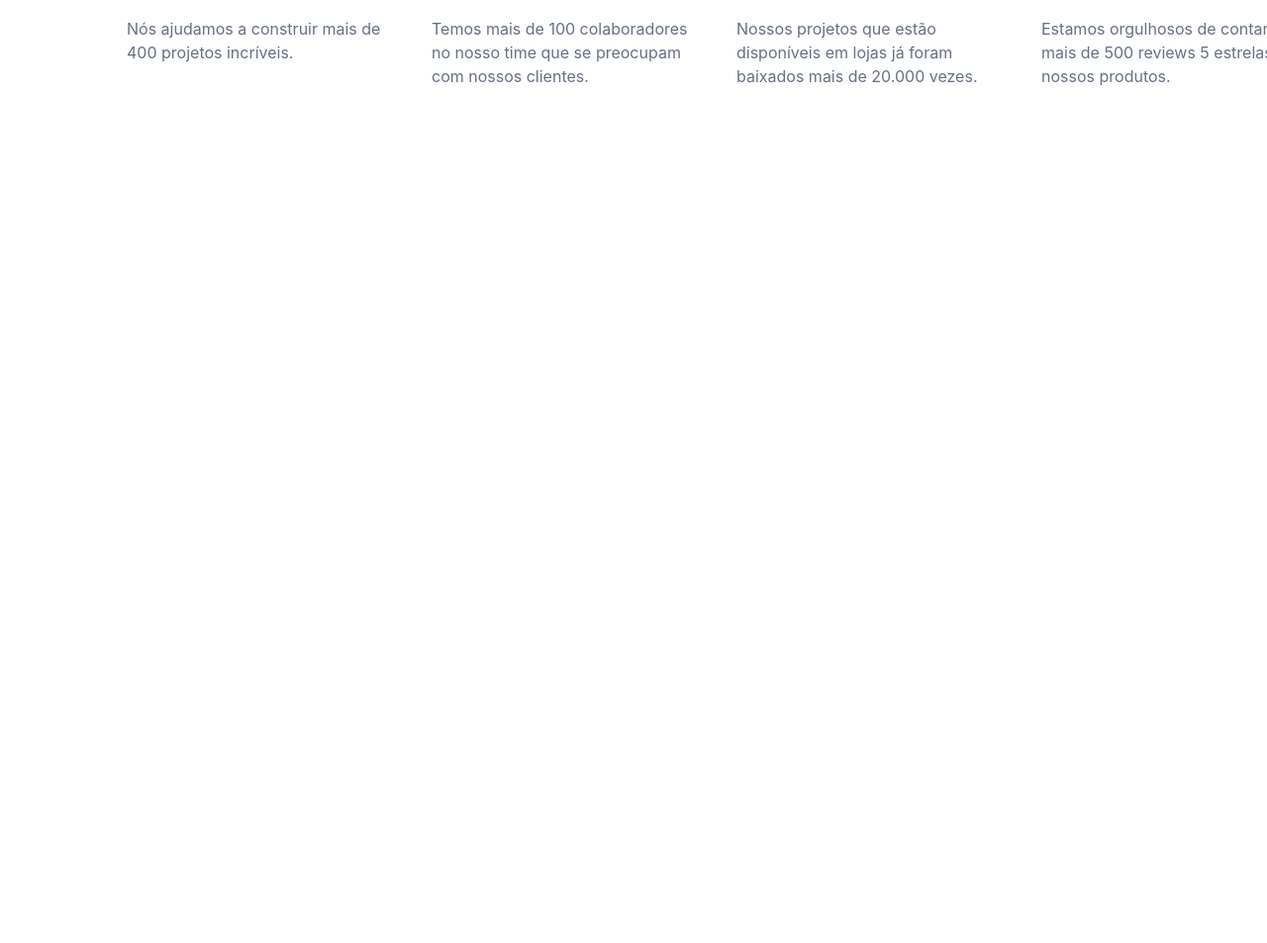
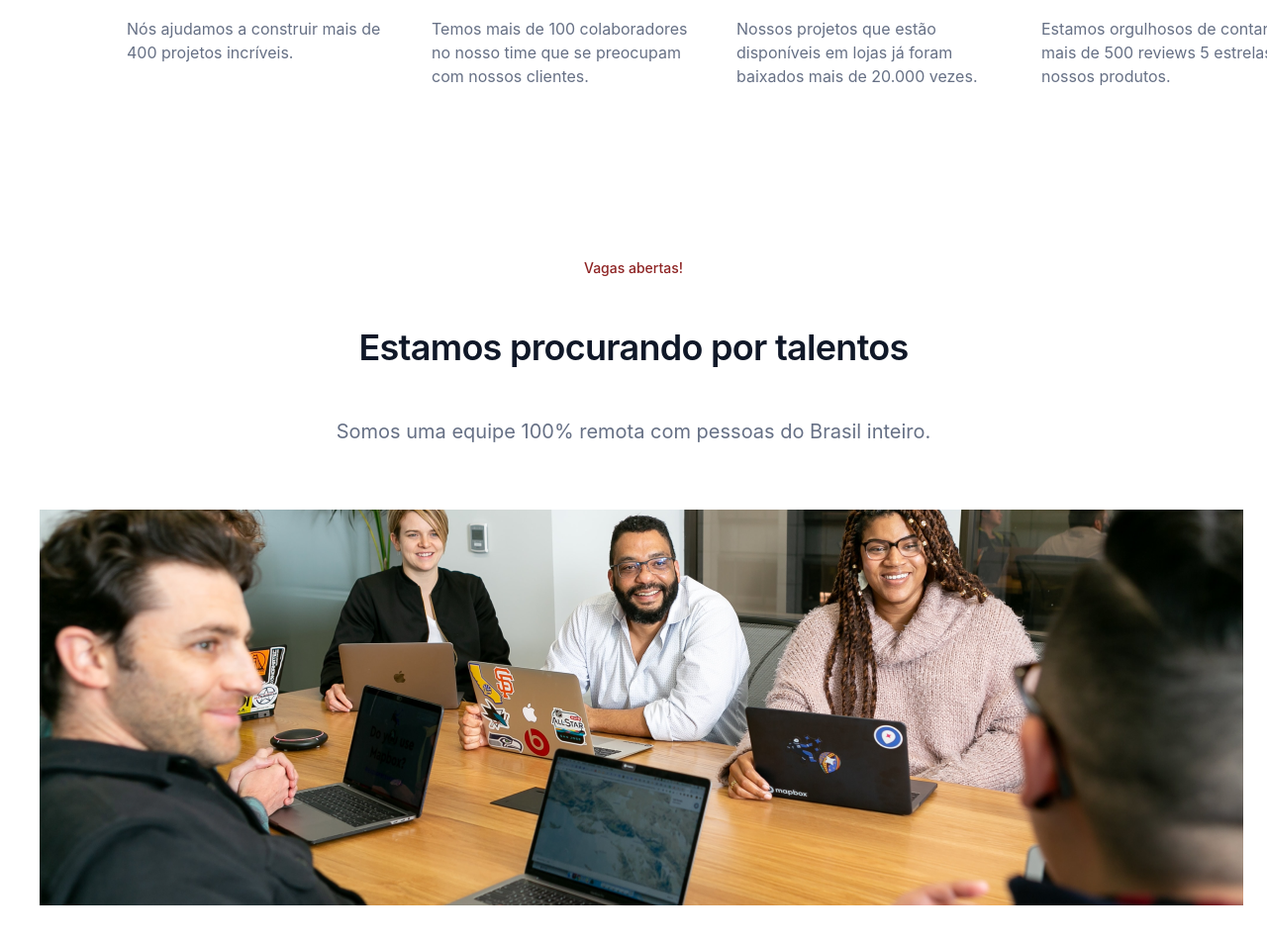
Before and after one commit to GustavoBuenok/optimustech-vagas, a plain HTML site: page index.html in a window 1280 px wide. Shown: the part 802-1755 px from the top of the page at 99% size. Before the commit the page ends 967 px from the top, so only its background shows below. Drawn offline with Linux system fonts and the light colour scheme.

Commit message:
talentos

```diff
--- a/index.html
+++ b/index.html
@@ -8,6 +8,7 @@
     <link rel="stylesheet" href="navbar.css">
     <link rel="stylesheet" href="cabeçalho.css">
     <link rel="stylesheet" href="metricas.css">
+    <link rel="stylesheet" href="vagas.css">
 
 </head>
 <body>
@@ -70,6 +71,17 @@
 
     </div>
     </section>
+    <section class="vagas">
+        <div class="talentos">
+            <div class="talentos-textos">
+                <span class="talentos-span">Vagas abertas!</span>
+                <h4 class="talentos-titulo">Estamos procurando por talentos</h4>
+                <p class="talentos-text">Somos uma equipe 100% remota com pessoas do Brasil inteiro.</p>
+            </div>
+
+            <img src="Imagem-talentos - Copia.png" alt="">
+        </div>
+    </section>
 
 
 </body>
--- /dev/null
+++ b/vagas.css
@@ -0,0 +1,55 @@
+.vagas{
+    display: flex;
+    padding: 96px 0px;
+    flex-direction: column;
+    align-items: center;
+    gap: 64px;
+    align-self: stretch;
+    background: var(--base-white, #FFF);
+}
+
+.talentos{
+    width: 1200px;
+    height: 602px;
+}
+
+.talentos-textos{
+    display: flex;
+    padding-bottom: 64px;
+    flex-direction: column;
+    align-items: center;
+    gap: 48px;
+    align-self: stretch;
+}
+
+.talentos-span{
+    color: #8E2424;
+    text-align: center;
+    font-family: Inter;
+    font-size: 14px;
+    font-style: normal;
+    font-weight: 500;
+    line-height: 20px;
+}
+
+.talentos-text{
+    color: var(--gray-500, #667085);
+    text-align: center;
+    font-family: Inter;
+    font-size: 20px;
+    font-style: normal;
+    font-weight: 400;
+    line-height: 30px;
+    align-self: stretch;
+}
+
+.talentos-titulo{
+    color: var(--gray-900, #101828);
+    text-align: center;
+    font-family: Inter;
+    font-size: 36px;
+    font-style: normal;
+    font-weight: 600;
+    line-height: 44px;
+    letter-spacing: -0.72px;
+}
```
Also changed, not shown: Imagem-talentos - Copia.png (added).
